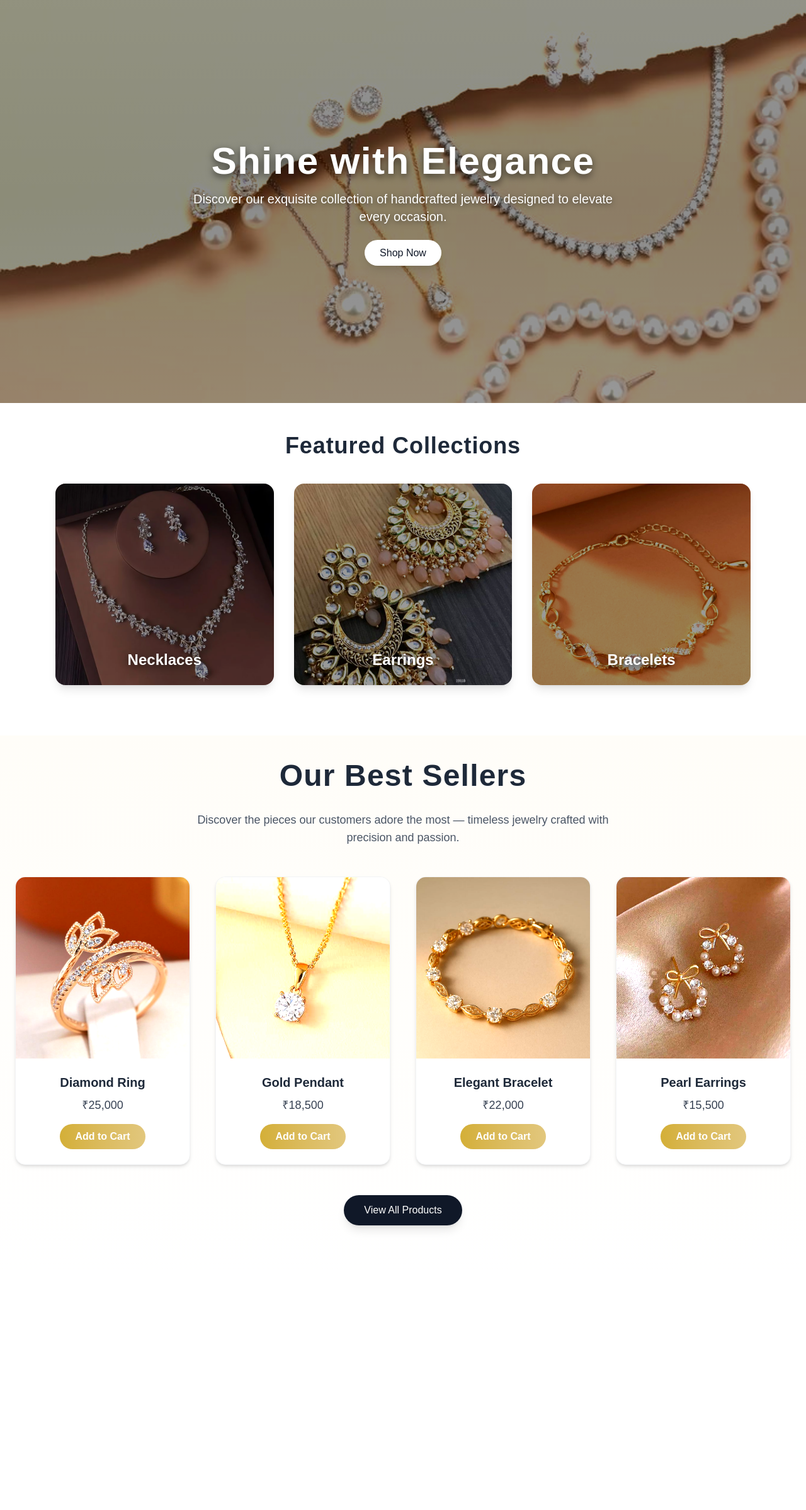
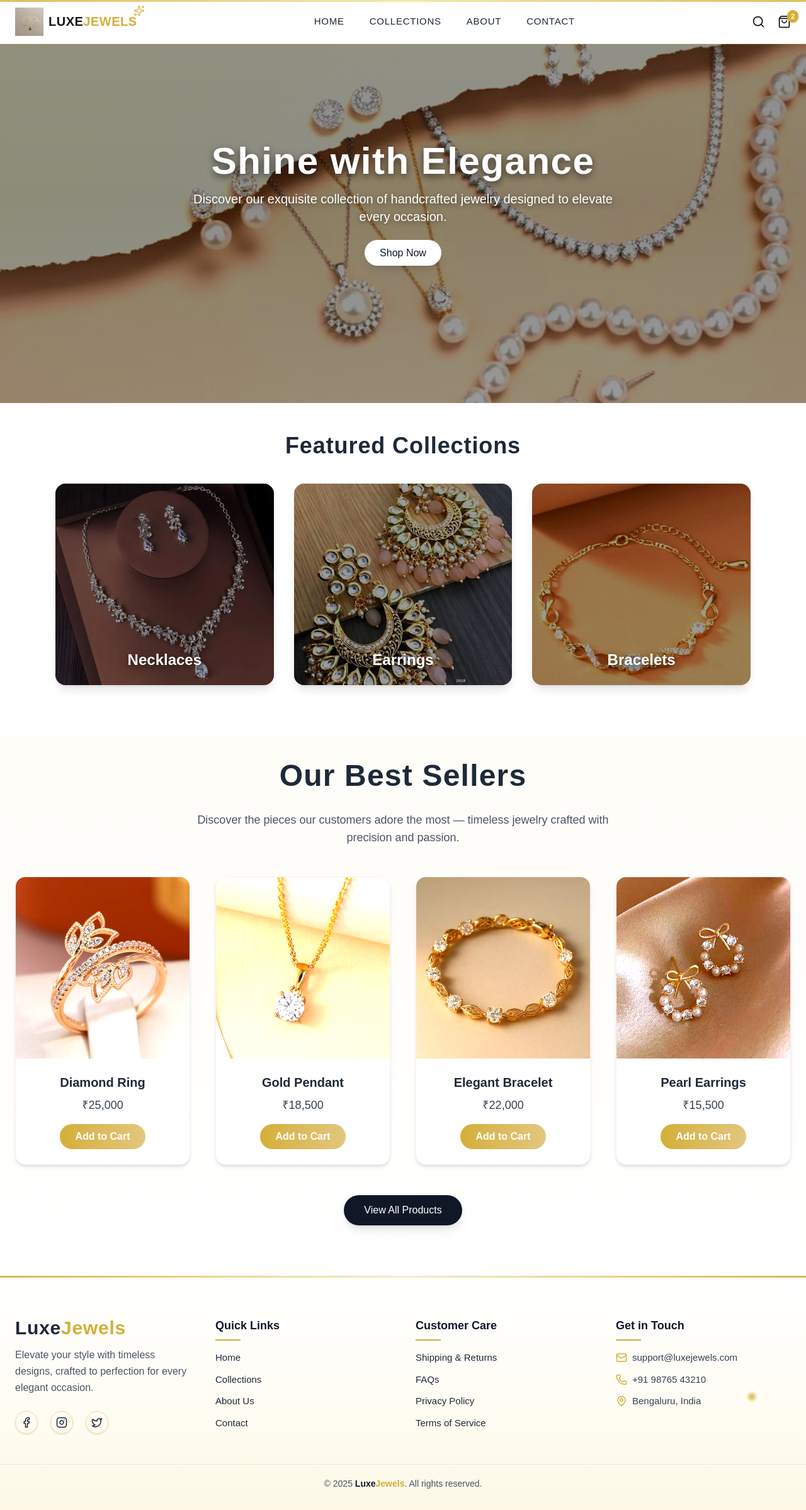
Before and after one commit to IT-Alliance-Tech/ecommerce-frontend, a Next.js app: page / in a window 1280 px wide. Shown: the whole page at 63% size. Before the commit the page ends 2026 px from the top, so only its background shows below. Built offline with nearby package versions, Linux system fonts and the light colour scheme.

Commit message:
updates on footer and header section

```diff
--- a/src/app/layout.js
+++ b/src/app/layout.js
@@ -1,26 +1,28 @@
-import { Geist, Geist_Mono } from "next/font/google";
 import "./globals.css";
+import { Poppins, Playfair_Display } from "next/font/google";
 
-const geistSans = Geist({
-  variable: "--font-geist-sans",
+const poppins = Poppins({
+  variable: "--font-poppins",
   subsets: ["latin"],
+  weight: ["300", "400", "500", "600", "700"],
 });
 
-const geistMono = Geist_Mono({
-  variable: "--font-geist-mono",
+const playfair = Playfair_Display({
+  variable: "--font-playfair",
   subsets: ["latin"],
+  weight: ["400", "500", "600", "700"],
 });
 
 export const metadata = {
-  title: "Create Next App",
-  description: "Generated by create next app",
+  title: "LuxeJewels",
+  description: "Luxury jewelry crafted to perfection.",
 };
 
 export default function RootLayout({ children }) {
   return (
     <html lang="en">
       <body
-        className={`${geistSans.variable} ${geistMono.variable} antialiased`}
+        className={`${poppins.variable} ${playfair.variable} antialiased bg-white text-gray-900 selection:bg-[#d4af37]/30 selection:text-gray-900`}
       >
         {children}
       </body>
--- a/src/app/page.js
+++ b/src/app/page.js
@@ -3,14 +3,19 @@
 import FeaturedCollections from "@/components/FeaturedCollections";
 import HeroSection from "../components/HeroSection";
 import BestSellers from "@/components/BestSellers";
+import Header from "@/components/Header";
+import Footer from "@/components/Footer";
 
 
 export default function HomePage() {
   return (
     <>
+     <Header />
       <HeroSection />
       <FeaturedCollections />
       <BestSellers />
+      <Footer />
+
 
 
     </>
--- /dev/null
+++ b/src/components/Footer.js
@@ -0,0 +1,115 @@
+"use client";
+
+import Link from "next/link";
+import { Facebook, Instagram, Twitter, Mail, Phone, MapPin } from "lucide-react";
+
+export default function Footer() {
+  return (
+    <footer className="relative overflow-hidden text-gray-800">
+      {/* Gold Glow Top Line */}
+      <div className="absolute top-0 left-0 w-full h-[3px] bg-gradient-to-r from-[#d4af37]/90 via-[#fceabb]/90 to-[#d4af37]/90 animate-pulse" />
+
+      {/* Background Gradient */}
+      <div className="bg-gradient-to-b from-white via-[#fffdf5] to-[#fdf8e6] border-t border-[#d4af37]/30 pt-16 pb-8">
+        <div className="max-w-7xl mx-auto px-6 grid grid-cols-1 md:grid-cols-4 gap-10">
+          {/* Brand Section */}
+          <div>
+            <h2 className="text-3xl font-bold tracking-wide mb-3">
+              Luxe<span className="text-[#d4af37]">Jewels</span>
+            </h2>
+            <p className="text-gray-600 mb-6 leading-relaxed text-sm md:text-base">
+              Elevate your style with timeless designs, crafted to perfection for every elegant occasion.
+            </p>
+
+            {/* Social Icons */}
+            <div className="flex space-x-5">
+              {[Facebook, Instagram, Twitter].map((Icon, i) => (
+                <a
+                  key={i}
+                  href="#"
+                  className="p-2 border border-[#d4af37]/40 rounded-full hover:bg-[#d4af37] hover:text-white transition-all duration-300 hover:scale-110 shadow-sm"
+                >
+                  <Icon size={18} />
+                </a>
+              ))}
+            </div>
+          </div>
+
+          {/* Quick Links */}
+          <div>
+            <h3 className="text-lg font-semibold mb-4 text-gray-900 relative after:content-[''] after:block after:w-10 after:h-[2px] after:bg-[#d4af37] after:mt-2">
+              Quick Links
+            </h3>
+            <ul className="space-y-3 text-[15px]">
+              {["Home", "Collections", "About Us", "Contact"].map((name) => (
+                <li key={name}>
+                  <Link
+                    href="/"
+                    className="hover:text-[#d4af37] transition-all duration-300 hover:translate-x-1 inline-block"
+                  >
+                    {name}
+                  </Link>
+                </li>
+              ))}
+            </ul>
+          </div>
+
+          {/* Customer Support */}
+          <div>
+            <h3 className="text-lg font-semibold mb-4 text-gray-900 relative after:content-[''] after:block after:w-10 after:h-[2px] after:bg-[#d4af37] after:mt-2">
+              Customer Care
+            </h3>
+            <ul className="space-y-3 text-[15px]">
+              {["Shipping & Returns", "FAQs", "Privacy Policy", "Terms of Service"].map((name) => (
+                <li key={name}>
+                  <Link
+                    href="#"
+                    className="hover:text-[#d4af37] transition-all duration-300 hover:translate-x-1 inline-block"
+                  >
+                    {name}
+                  </Link>
+                </li>
+              ))}
+            </ul>
+          </div>
+
+          {/* Contact Info (Newsletter removed) */}
+          <div>
+            <h3 className="text-lg font-semibold mb-4 text-gray-900 relative after:content-[''] after:block after:w-10 after:h-[2px] after:bg-[#d4af37] after:mt-2">
+              Get in Touch
+            </h3>
+            <ul className="space-y-3 text-gray-700 text-[15px]">
+              <li className="flex items-center gap-2">
+                <Mail size={18} className="text-[#d4af37]" /> support@luxejewels.com
+              </li>
+              <li className="flex items-center gap-2">
+                <Phone size={18} className="text-[#d4af37]" /> +91 98765 43210
+              </li>
+              <li className="flex items-center gap-2">
+                <MapPin size={18} className="text-[#d4af37]" /> Bengaluru, India
+              </li>
+            </ul>
+          </div>
+        </div>
+
+        {/* Bottom Section */}
+        <div className="border-t border-[#d4af37]/20 mt-12 pt-5 text-center text-sm text-gray-600">
+          <p>
+            © {new Date().getFullYear()}{" "}
+            <span className="font-semibold text-gray-900">
+              Luxe<span className="text-[#d4af37]">Jewels</span>
+            </span>
+            . All rights reserved.
+          </p>
+        </div>
+      </div>
+
+      {/* Decorative Sparkles (for luxury shimmer) */}
+      <div className="absolute top-0 left-0 w-full h-full overflow-hidden pointer-events-none">
+        <div className="absolute top-10 left-1/4 w-2 h-2 bg-[#d4af37]/70 rounded-full blur-[1px] animate-ping"></div>
+        <div className="absolute bottom-16 right-1/3 w-2 h-2 bg-[#d4af37]/70 rounded-full blur-[1px] animate-ping"></div>
+        <div className="absolute top-1/2 right-20 w-3 h-3 bg-[#d4af37]/80 rounded-full blur-[2px] animate-pulse"></div>
+      </div>
+    </footer>
+  );
+}
--- /dev/null
+++ b/src/components/Header.js
@@ -0,0 +1,112 @@
+"use client";
+
+import { useState, useEffect } from "react";
+import Image from "next/image";
+import Link from "next/link";
+import { Menu, X, Search, ShoppingBag, Sparkles } from "lucide-react";
+import logo from "../../public/logo.png"; // Update with your logo path
+
+export default function Header() {
+  const [menuOpen, setMenuOpen] = useState(false);
+  const [isScrolled, setIsScrolled] = useState(false);
+
+  useEffect(() => {
+    const handleScroll = () => setIsScrolled(window.scrollY > 50);
+    window.addEventListener("scroll", handleScroll);
+    return () => window.removeEventListener("scroll", handleScroll);
+  }, []);
+
+  const navLinks = [
+    { name: "Home", href: "/" },
+    { name: "Collections", href: "/collections" },
+    { name: "About", href: "/about" },
+    { name: "Contact", href: "/contact" },
+  ];
+
+  return (
+    <header
+      className={`fixed top-0 left-0 w-full z-50 transition-all duration-500 ${
+        isScrolled
+          ? "bg-white/95 shadow-lg backdrop-blur-md border-b border-[#d4af37]/40"
+          : "bg-white border-b border-[#d4af37]/30"
+      }`}
+    >
+      {/* Soft Gold Gradient Line (Luxury Touch) */}
+      <div className="absolute top-0 left-0 w-full h-[3px] bg-gradient-to-r from-[#d4af37]/80 via-[#f5e6a1]/90 to-[#d4af37]/80" />
+
+      <div className="max-w-7xl mx-auto px-6 py-3 flex items-center justify-between">
+        {/* Logo + Sparkle */}
+        <Link href="/" className="flex items-center gap-2 relative">
+          <Image src={logo} alt="Logo" width={45} height={45} />
+          <span className="text-xl font-bold tracking-wide uppercase">
+            Luxe<span className="text-[#d4af37]">Jewels</span>
+          </span>
+
+          {/* Soft sparkle animation near logo */}
+          <span className="absolute -top-1 right-[-12px] animate-pulse text-[#d4af37] opacity-80">
+            <Sparkles size={18} />
+          </span>
+        </Link>
+
+        {/* Desktop Navigation */}
+        <nav className="hidden md:flex items-center gap-10">
+          {navLinks.map((link) => (
+            <Link
+              key={link.name}
+              href={link.href}
+              className="relative text-[15px] font-medium tracking-wider uppercase text-gray-800 transition group"
+            >
+              <span className="group-hover:text-[#d4af37] transition duration-300">
+                {link.name}
+              </span>
+              <span className="absolute left-0 bottom-[-5px] w-0 h-[2px] bg-[#d4af37] rounded-full transition-all duration-300 group-hover:w-full"></span>
+            </Link>
+          ))}
+        </nav>
+
+        {/* Icons */}
+        <div className="hidden md:flex items-center gap-5">
+          <button className="hover:text-[#d4af37] transition-transform duration-300 hover:scale-110">
+            <Search size={21} />
+          </button>
+          <button className="relative hover:text-[#d4af37] transition-transform duration-300 hover:scale-110">
+            <ShoppingBag size={21} />
+            <span className="absolute -top-2 -right-3 bg-[#d4af37] text-white text-[11px] px-1.5 py-0.5 rounded-full font-semibold shadow-sm">
+              2
+            </span>
+          </button>
+        </div>
+
+        {/* Mobile Menu Toggle */}
+        <button
+          className="md:hidden hover:text-[#d4af37] transition"
+          onClick={() => setMenuOpen(!menuOpen)}
+        >
+          {menuOpen ? <X size={26} /> : <Menu size={26} />}
+        </button>
+      </div>
+
+      {/* Mobile Menu */}
+      {menuOpen && (
+        <div className="md:hidden bg-white border-t border-[#d4af37]/30 shadow-xl">
+          <nav className="flex flex-col items-center py-5 space-y-4 text-gray-900">
+            {navLinks.map((link) => (
+              <Link
+                key={link.name}
+                href={link.href}
+                onClick={() => setMenuOpen(false)}
+                className="text-[15px] font-medium uppercase tracking-wider hover:text-[#d4af37] transition"
+              >
+                {link.name}
+              </Link>
+            ))}
+            <div className="flex gap-6 mt-2">
+              <Search className="hover:text-[#d4af37]" size={22} />
+              <ShoppingBag className="hover:text-[#d4af37]" size={22} />
+            </div>
+          </nav>
+        </div>
+      )}
+    </header>
+  );
+}
--- a/src/components/HeroSection.js
+++ b/src/components/HeroSection.js
@@ -20,7 +20,7 @@ export default function HeroSection() {
       {/* Balanced Overlay for Contrast */}
       <div className="absolute inset-0 bg-black/45 pointer-events-none" />
 
-      {/* Soft white gradient to add light */}
+      {/* Soft white gradient for luxury lighting */}
       <div className="absolute inset-0 bg-gradient-to-t from-white/10 via-transparent to-white/5 pointer-events-none" />
 
       {/* Content */}
```
Also changed, not shown: package.json (+5 -4 lines), public/logo.png (added), 1 other file (tests, documents, lock files or other folders).
